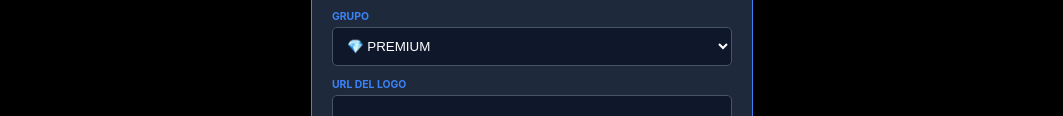
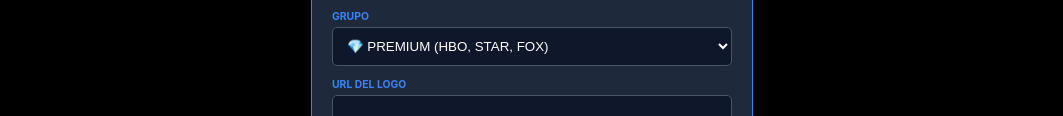
Before and after one commit to guitech-glitch/FLIXY-RD, a plain HTML site: page admin/adminchannel.html in a window 1280 px wide. Both pictures are taken after typing "Sample" into the empty fields and a click on the button "+ AGREGAR CANAL". Shown: the part 400-516 px from the top of the page, without its empty margins (108-1171 px from the left). Drawn offline with nearby package versions, Linux system fonts and the light colour scheme; no server answers.

Commit message:
Update adminchannel.html

```diff
--- a/admin/adminchannel.html
+++ b/admin/adminchannel.html
@@ -117,7 +117,67 @@
     <div class="form-group"><label>Nombre del Canal</label><input type="text" id="mName"></div>
     <div class="form-group"><label>Grupo</label>
         <select id="mGroup">
-            <option value="PREMIUM">💎 PREMIUM</option><option value="DEPORTES">⚽ DEPORTES</option><option value="CINE">🎬 CINE</option><option value="SERIES">🍿 SERIES</option><option value="KIDS">👶 KIDS</option><option value="NOTICIAS">🗞️ NOTICIAS</option><option value="ADULTOS">🔞 ADULTOS (18+)</option>
+           <option value="PREMIUM">💎 PREMIUM (HBO, STAR, FOX)</option>
+<option value="DEPORTES">⚽ DEPORTES (GENERAL)</option>
+<option value="DEPORTES VIP">🏆 DEPORTES VIP / PPV</option>
+<option value="CINE">🎬 CINE / PELÍCULAS</option>
+<option value="SERIES">🍿 SERIES</option>
+<option value="KIDS">👶 KIDS / INFANTIL</option>
+<option value="DOCUMENTALES">🌎 DOCUMENTALES</option>
+<option value="NOTICIAS">🗞️ NOTICIAS</option>
+<option value="MUSICA">🎵 MÚSICA</option>
+<option value="NOVELAS">💃 NOVELAS</option>
+<option value="ANIME">🎌 ANIME</option>
+<option value="TERROR">💀 TERROR / SUSPENSO</option>
+<option value="RELIGION">🙏 RELIGIÓN</option>
+<option value="CULTURA">🏛️ CULTURA / INVESTIGACIÓN</option>
+<option value="COMEDIA">😂 COMEDIA / HUMOR</option>
+<option value="ADULTOS">🔞 ADULTOS (18+)</option>
+<option value="24/7">⏰ CANALES 24/7</option>
+
+<option value="ARGENTINA">🇦🇷 ARGENTINA</option>
+<option value="BOLIVIA">🇧🇴 BOLIVIA</option>
+<option value="BRASIL">🇧🇷 BRASIL</option>
+<option value="CHILE">🇨🇱 CHILE</option>
+<option value="COLOMBIA">🇨🇴 COLOMBIA</option>
+<option value="COSTA RICA">🇨🇷 COSTA RICA</option>
+<option value="CUBA">🇨🇺 CUBA</option>
+<option value="ECUADOR">🇪🇨 ECUADOR</option>
+<option value="EL SALVADOR">🇸🇻 EL SALVADOR</option>
+<option value="GUATEMALA">🇬🇹 GUATEMALA</option>
+<option value="HONDURAS">🇭🇳 HONDURAS</option>
+<option value="MEXICO">🇲🇽 MÉXICO</option>
+<option value="NICARAGUA">🇳🇮 NICARAGUA</option>
+<option value="PANAMA">🇵🇦 PANAMÁ</option>
+<option value="PARAGUAY">🇵🇾 PARAGUAY</option>
+<option value="PERU">🇵🇪 PERÚ</option>
+<option value="PUERTO RICO">🇵🇷 PUERTO RICO</option>
+<option value="REP. DOMINICANA">🇩🇴 REP. DOMINICANA</option>
+<option value="URUGUAY">🇺🇾 URUGUAY</option>
+<option value="VENEZUELA">🇻🇪 VENEZUELA</option>
+
+<option value="ESPAÑA">🇪🇸 ESPAÑA</option>
+<option value="EE.UU LATINO">🇺🇸 EE.UU LATINO</option>
+<option value="EE.UU ENGLISH">🇺🇸 EE.UU ENGLISH</option>
+<option value="CANADA">🇨🇦 CANADÁ</option>
+<option value="REINO UNIDO">🇬🇧 REINO UNIDO (UK)</option>
+<option value="PORTUGAL">🇵🇹 PORTUGAL</option>
+<option value="ITALIA">🇮🇹 ITALIA</option>
+<option value="FRANCIA">🇫🇷 FRANCIA</option>
+<option value="ALEMANIA">🇩🇪 ALEMANIA</option>
+
+<option value="PLUTO TV">🔵 PLUTO TV GLOBAL</option>
+<option value="PLUTO TV AR">🔵 PLUTO TV ARGENTINA</option>
+<option value="PLUTO TV MX">🔵 PLUTO TV MÉXICO</option>
+<option value="PLUTO TV COL">🔵 PLUTO TV COLOMBIA</option>
+<option value="VIX">🔴 VIX CANALES</option>
+<option value="SAMSUNG TV">📱 SAMSUNG TV PLUS</option>
+<option value="PLEX">⚪ PLEX TV</option>
+<option value="STINGRAY">🎼 STINGRAY MUSIC</option>
+
+<option value="FHD">4K / FULL HD</option>
+<option value="HD">HD (720P)</option>
+<option value="SD">SD (BAJO CONSUMO)</option>
         </select>
     </div>
     <div class="form-group"><label>URL del Logo</label><input type="text" id="mLogo"></div>
```
